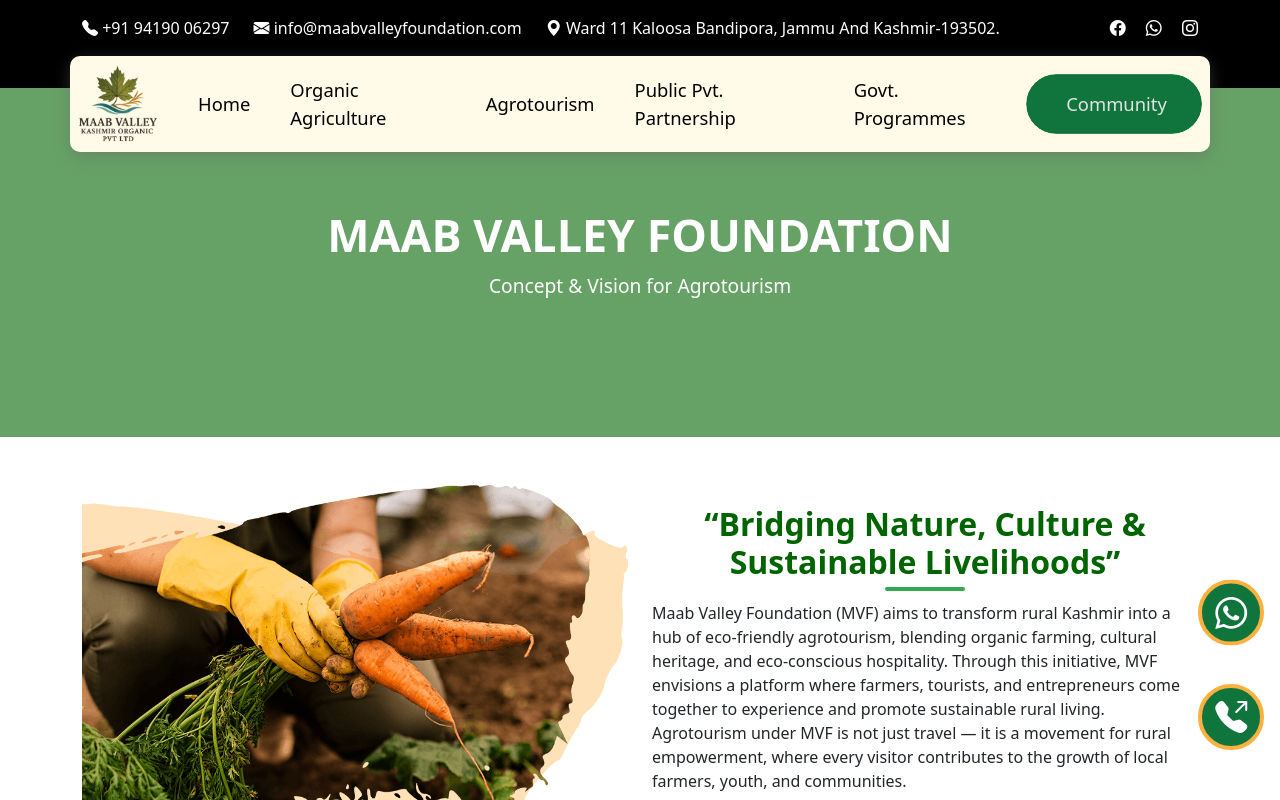
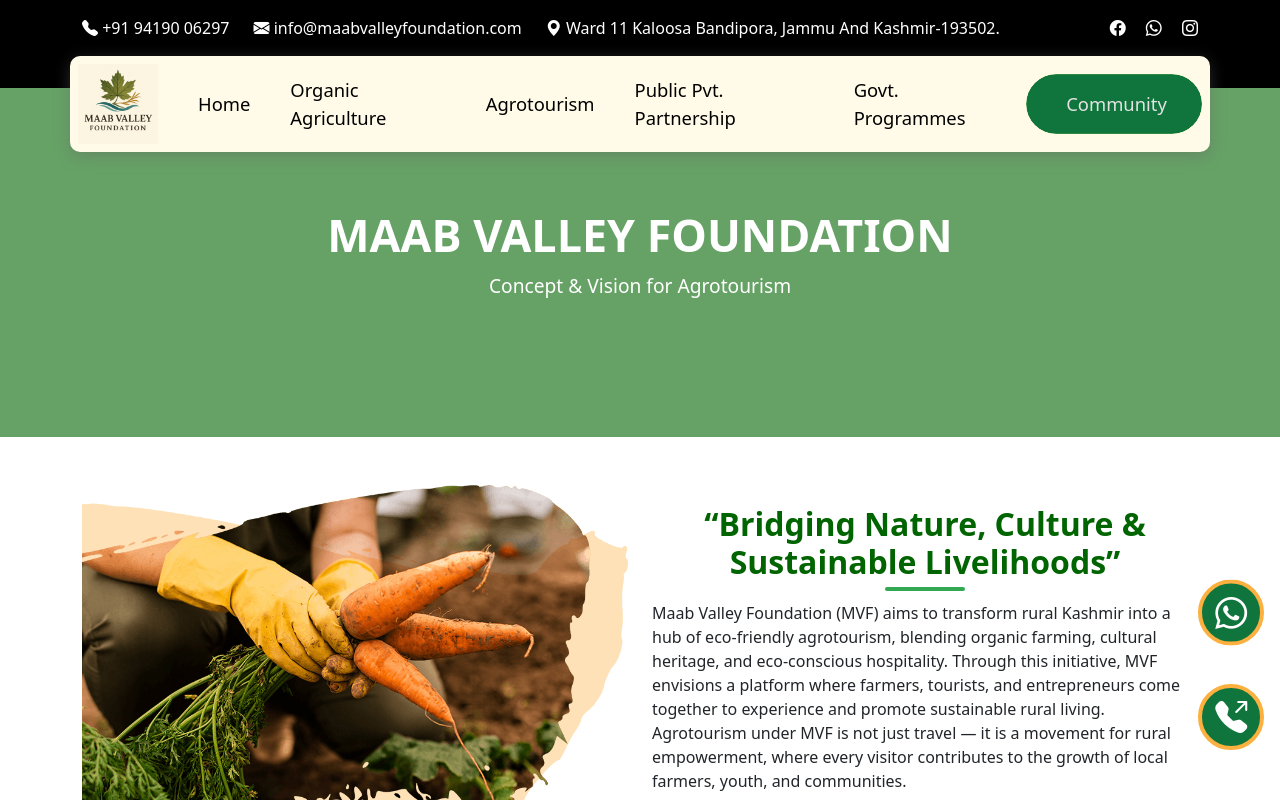
Before and after one commit to Saloni403/maabvalleyfoundation, a plain HTML site: page agroturism.html in a window 1280 px wide. Shown: the top 800 px of the page. Drawn offline with nearby package versions, Linux system fonts and the light colour scheme.

Commit message:
logo add

```diff
--- a/agroturism.html
+++ b/agroturism.html
@@ -4,7 +4,7 @@
     <meta charset="UTF-8">
     <meta name="viewport" content="width=device-width, initial-scale=1.0">
     <title>Agroturism | Maab Valley Foundation</title>
-    <link rel="icon" type="images/png" href="web/images/farminglogo.png">
+    <link rel="icon" type="images/png" href="web/images/logo 1.png">
     <link rel="stylesheet" href="web/css/style.css" />
     <link rel="stylesheet" href="https://cdn.jsdelivr.net/npm/bootstrap@5.3.8/dist/css/bootstrap.min.css" />
     <link rel="stylesheet" href="https://cdn.jsdelivr.net/npm/bootstrap-icons@1.13.1/font/bootstrap-icons.min.css" />
@@ -52,7 +52,7 @@
     <header class="">
         <div class="container d-flex align-items-center justify-content-between">
             <div>
-                <img src="web/images/farminglogo.png" style="cursor: pointer;" onclick="location.href='index.html'" width="80" alt="" />
+                <img src="web/images/logo 1.png" style="cursor: pointer;" onclick="location.href='index.html'" width="80" alt="" />
             </div>
             <div>
                 <div class="mainheader d-xl-flex d-none align-items-center justify-content-between">
@@ -72,7 +72,7 @@
 
     <!-- menu -->
     <div class="menu d-xl-none">
-        <img src="web/images/farminglogo.png" onclick="location.href='index.html'" style="cursor: pointer;" width="100px" class="mb-4 ms-3"
+        <img src="web/images/logo 1.png" onclick="location.href='index.html'" style="cursor: pointer;" width="100px" class="mb-4 ms-3"
             alt="" />
         <ul class="mb-4">
              <li><a href="index.html">Home</a></li>
@@ -313,7 +313,7 @@
                 <div class="row gy-5">
                     <div class="col-md-4">
                         <div class="footercompanyinfo">
-                            <img src="web/images/farminglogo.png" onclick="location.href='index.html'" width="100"
+                            <img src="web/images/logo 1.png" onclick="location.href='index.html'" width="100"
                                 class="rounded" alt="">
                             <p class="mt-3">MAAB VALLEY FOUNDATION
                             </p>
```
Also changed, not shown: community.html (+4 -4 lines), govn_prgm.html (+4 -4 lines), index.html (+4 -4 lines), organicAgr.html (+4 -4 lines), ppp.html (+4 -4 lines), web/images/logo 1.png (added).
